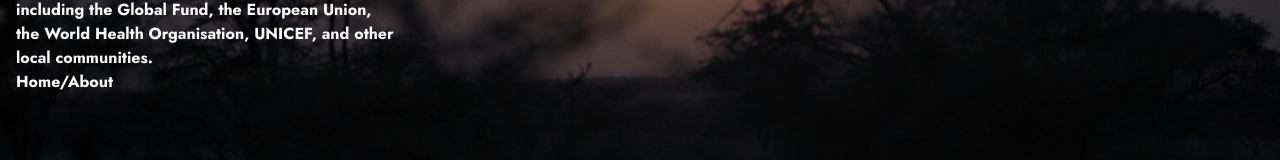
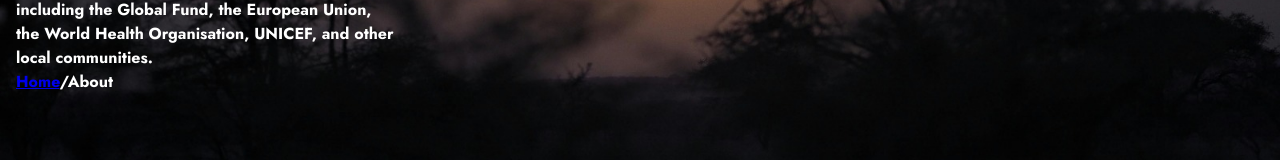
Before and after one commit to Mutisostud02/ICRHS, a React (Vite) app: page /about in a window 1280 px wide. Shown: the part 454-614 px from the top of the page. Built offline with nearby package versions, Linux system fonts and the light colour scheme.

Commit message:
Minor text edits

```diff
--- a/src/pages/Aboutpage.jsx
+++ b/src/pages/Aboutpage.jsx
@@ -11,7 +11,7 @@ export default function AboutPage() {
   and bilateral agencies, including the Global Fund, the European Union,
   the World Health Organisation, UNICEF, and other local communities.
   </p>
-    <p><a>Home</a>/About</p>
+    <p><a><Link to="/home">Home</Link></a>/About</p>
       </div>
       <div className="about-section1">
       <Section1 src="/assets/about2" />
```
